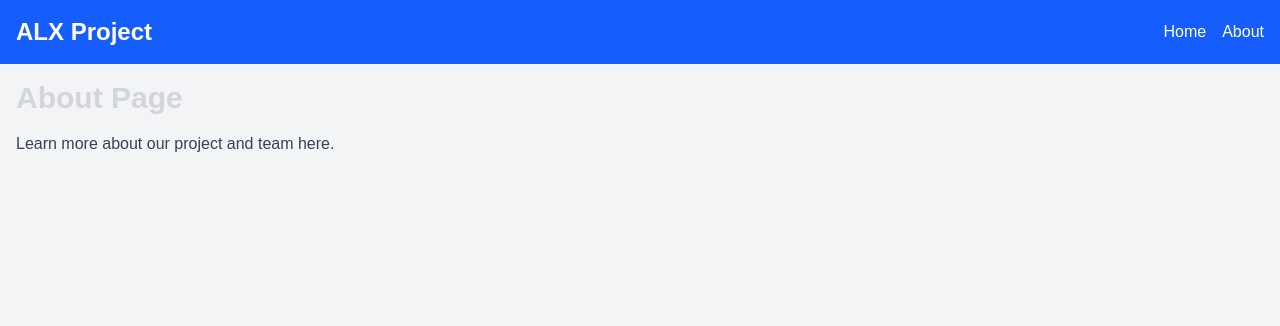
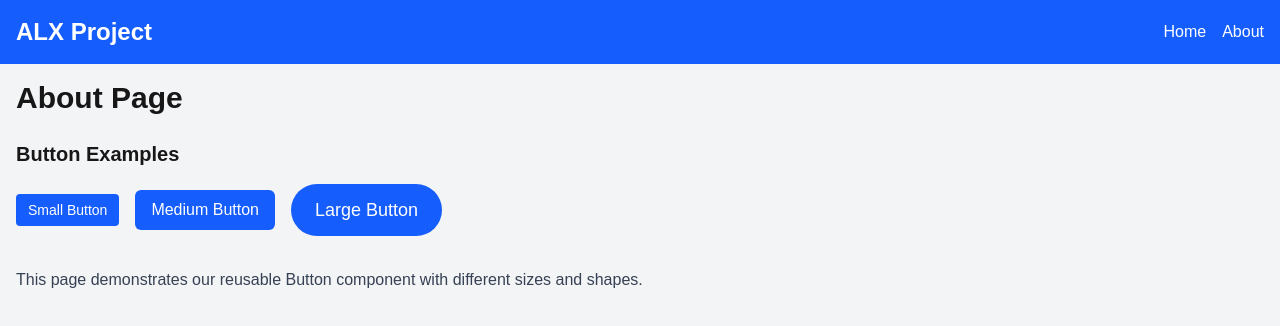
Before and after one commit to amine1949/alx-project-0x02-setup, a Next.js app in the folder alx-project-0x02/: page /about in a window 1280 px wide. Shown: the top 326 px of the page. Built offline with nearby package versions, Linux system fonts and the light colour scheme.

Commit message:
Create and Use a Button Componen

```diff
--- /dev/null
+++ b/alx-project-0x02/components/common/Button.tsx
@@ -0,0 +1,35 @@
+import React from 'react';
+import { type ButtonProps } from '@/interfaces';
+
+const Button: React.FC<ButtonProps> = ({
+                                           children,
+                                           onClick,
+                                           size = 'medium',
+                                           shape = 'rounded-md',
+                                           className = '',
+                                           type = 'button',
+                                       }) => {
+    const sizeClasses = {
+        small: 'px-3 py-1.5 text-sm',
+        medium: 'px-4 py-2 text-base',
+        large: 'px-6 py-3 text-lg',
+    };
+
+    return (
+        <button
+            type={type}
+            onClick={onClick}
+            className={`
+        bg-blue-600 hover:bg-blue-700 text-white font-medium
+        transition-colors duration-200
+        ${sizeClasses[size]}
+        ${shape}
+        ${className}
+      `}
+        >
+            {children}
+        </button>
+    );
+};
+
+export default Button;
--- a/alx-project-0x02/interfaces/index.ts
+++ b/alx-project-0x02/interfaces/index.ts
@@ -3,3 +3,12 @@ export interface CardProps  {
     title: string;
     content: string;
 }
+
+export interface ButtonProps {
+    children: React.ReactNode;
+    onClick?: () => void;
+    size?: 'small' | 'medium' | 'large';
+    shape?: 'rounded-sm' | 'rounded-md' | 'rounded-full';
+    className?: string;
+    type?: 'button' | 'submit' | 'reset';
+}
--- a/alx-project-0x02/pages/about.tsx
+++ b/alx-project-0x02/pages/about.tsx
@@ -1,10 +1,9 @@
-import Header from "@/components/layout/Header";
-import Head from "next/head";
+import Head from 'next/head';
+import Header from '@/components/layout/Header';
+import Button from '@/components/common/Button';
 
-
-const About = () => {
+export default function AboutPage() {
     return (
-        <>
         <div className="min-h-screen bg-gray-100">
             <Head>
                 <title>About | ALX Project</title>
@@ -13,14 +12,44 @@ const About = () => {
             <Header />
 
             <main className="container mx-auto p-4">
-                    <h1 className="text-3xl font-bold mb-4 text-gray-300">About Page</h1>
+                <h1 className="text-3xl font-bold mb-6">About Page</h1>
+
+                <div className="space-y-4">
+                    <h2 className="text-xl font-semibold">Button Examples</h2>
+
+                    <div className="flex flex-wrap gap-4 items-center">
+                        <Button
+                            size="small"
+                            shape="rounded-sm"
+                            onClick={() => alert('Small button clicked!')}
+                        >
+                            Small Button
+                        </Button>
+
+                        <Button
+                            size="medium"
+                            shape="rounded-md"
+                            onClick={() => alert('Medium button clicked!')}
+                        >
+                            Medium Button
+                        </Button>
+
+                        <Button
+                            size="large"
+                            shape="rounded-full"
+                            onClick={() => alert('Large button clicked!')}
+                        >
+                            Large Button
+                        </Button>
+                    </div>
+
+                    <div className="mt-8">
                         <p className="text-gray-700">
-                        Learn more about our project and team here.
+                            This page demonstrates our reusable Button component with different sizes and shapes.
                         </p>
+                    </div>
+                </div>
             </main>
         </div>
-        </>
-    )
+    );
 }
-
-export default About;
```
Lines whose indentation alone changed are shown as unchanged.
